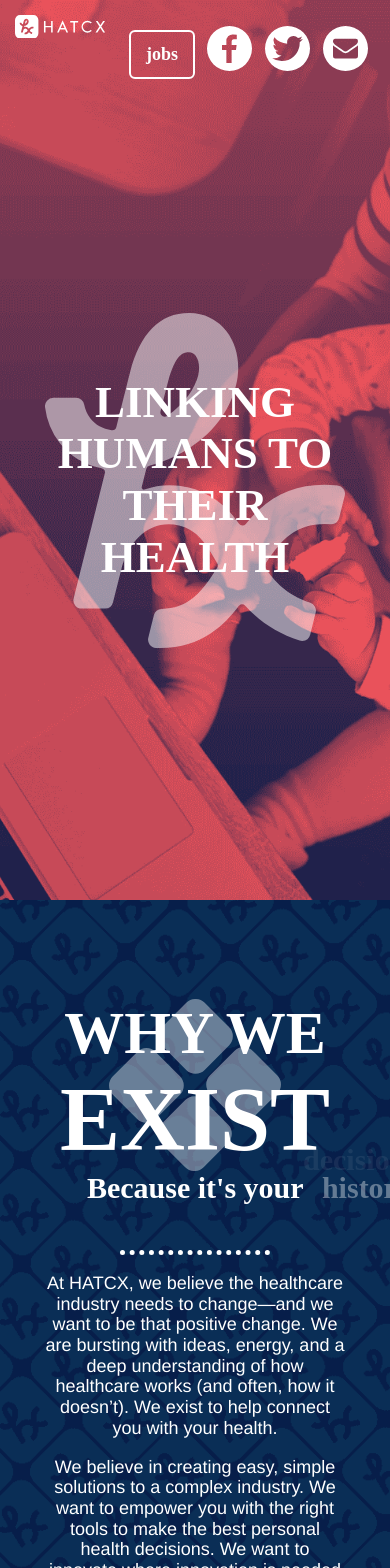
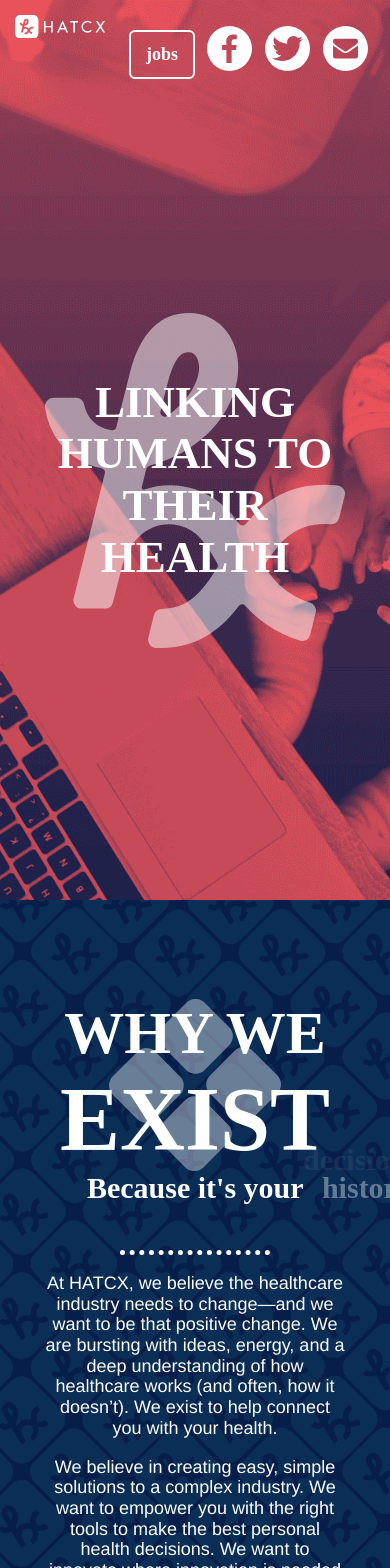
Before and after one commit to Cutcopy/hatcxcom, a Jekyll site: the page built from index.html, in a window 390 px wide. Shown: the top 1568 px of the page. Built offline with Jekyll 4.4.1, drawn with Linux system fonts in a browser that asks for light colours; some web fonts are replaced.

Commit message:
testing scrollex. Added photo vars

```diff
--- a/_includes/8-casual.html
+++ b/_includes/8-casual.html
@@ -1,5 +1,5 @@
 <section class="slide casual">
-  <div class="container">
+  <div class="cont container">
     <div class="row">
       <div class="col col--12-of-12">
         {% include _svg/tshirt.svg %}
--- a/_sass/_animation.sass
+++ b/_sass/_animation.sass
@@ -17,3 +17,11 @@
     opacity: 0
   100%
     opacity: 0
+
++keyframes(bounce)
+  from
+    +transform(translateY(30px))
+    opacity: 0
+  to
+    +transform(translateY(0px))
+    opacity: 1
--- a/_sass/_slides.sass
+++ b/_sass/_slides.sass
@@ -31,6 +31,10 @@
 .hero
   background-color: $strawberry
   background-image: url(/img/mom_on_comp.png)
+  +tablets
+    background-position: center
+  @media screen and (max-width: 400px)
+    background-position: -550px
 
 .hatcx-mark
   background: url(/img/Hatcx_logo_white.svg)
--- a/css/main.sass
+++ b/css/main.sass
@@ -27,6 +27,19 @@
 $slate: #888B8D
 $cloud: #C8C9C7
 
+//Photos
+$hero: '/img/mom_on_comp.jpg'
+$exist: '/img/exist.png'
+$about: '/img/omaha.jpg'
+$careers: '/img/careers_bkg.png'
+$flex: '/img/clocks.jpg'
+$events: '/img/bokeh.jpg'
+$casual: '/img/casz.jpg'
+$breaktime: '/img/BreakTime.jpg'
+$vacation: '/img/vacay.jpg'
+$bestpeeps: '/img/Best_peeps.jpg'
+$positions: '/img/Corkboard_red.jpg'
+$road: '/img/future-min.jpg'
 
 // 2. :-=-=-=-=-=-=-=-=-=-=-=-=-=-=-=--=-=-=-=-=-=-=-=-=-=-=-=-=-=-=-: Mixins
 
@@ -54,6 +67,9 @@
   @media screen and (max-width: 1200px)
     @content
 
+@mixin bg($path)
+  background-image: url($path)
+
 // 3. :-=-=-=-=-=-=-=-=-=-=-=-=-=-=-=--=-=-=-=-=-=-=-=-=-=-=-=-=-=-=-: Includes
 
 // Vendors
@@ -63,7 +79,6 @@
 @import "vendors/bourbon/bourbon"
 @import "vendors/animate"
 @import "vendors/jquery.fullPage"
-
 // Imports
 
 @import "base"
--- a/js/main.js
+++ b/js/main.js
@@ -20,7 +20,7 @@
         continuousHorizontal: false,
         scrollHorizontally: false,
         interlockedSlides: false,
-        resetSliders: false,
+        resetSliders: true,
         //normalScrollElements: '#element1, .element2',
         scrollOverflow: false,
         scrollOverflowOptions: null,
@@ -61,5 +61,12 @@
 
       }
     });
-  });
+
+    $('.cont').scrollex({
+      enter: function() {
+        $(this).css('animation', 'bounce 3s ease-out');
+      }
+    });
+
+  }); // \\Scrollex
 });
```
